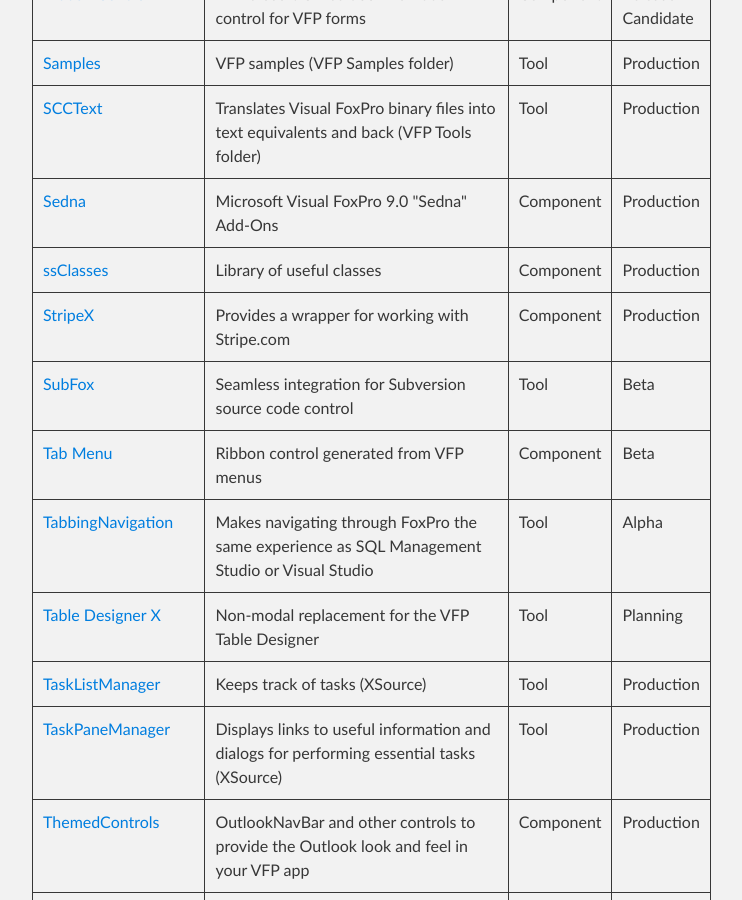
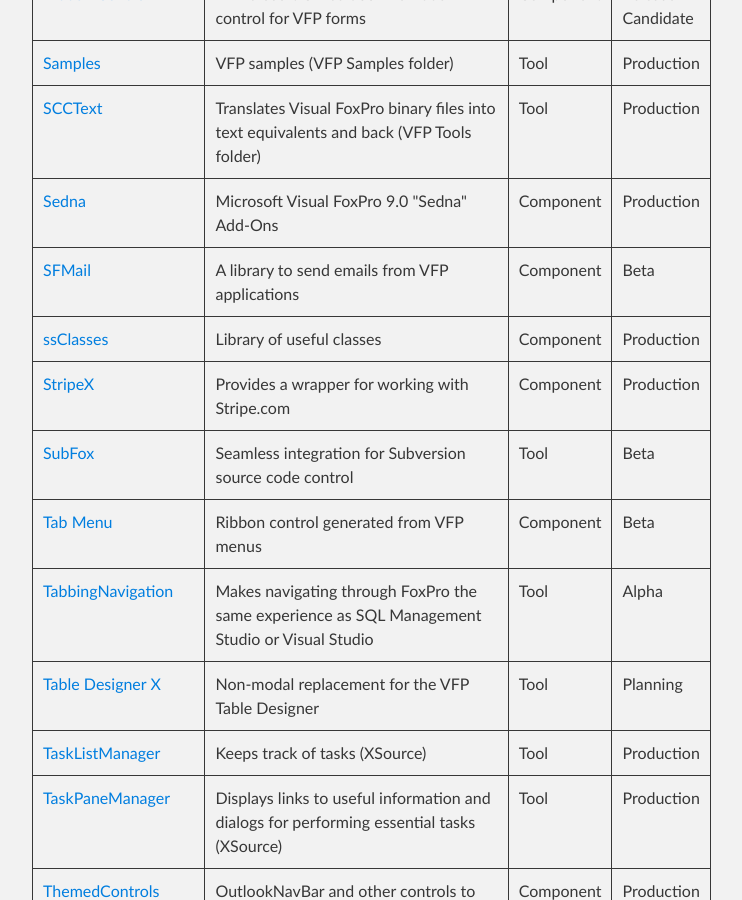
Before and after one commit to VFPX/VFPX.github.io, a Jekyll site: the page built from projects.md, in a window 1280 px wide and 900 px high, scrolled down 7359 px. Shown: the whole window, without its empty margins (288-1030 px from the left). Built offline with Jekyll 4.4.1, drawn with Linux system fonts in a browser that asks for light colours; our own code applies the rules of GitHub Pages for plain Markdown files.

Commit message:
Added SFMail

```diff
--- a/_data/projects.json
+++ b/_data/projects.json
@@ -616,6 +616,13 @@
     "category": "Component"
   },
   {
+    "project": "SFMail",
+    "url": "https://github.com/DougHennig/SFMail",
+    "description": "A library to send emails from VFP applications",
+    "state": "Beta",
+    "category": "Component"
+  },
+  {
     "project": "ssClasses",
     "url": "https://github.com/VFPX/ssClasses",
     "description": "Library of useful classes",
```
Also changed, not shown: _posts/2021-02-08-SFMail.markdown (added, +8 -0 lines).
